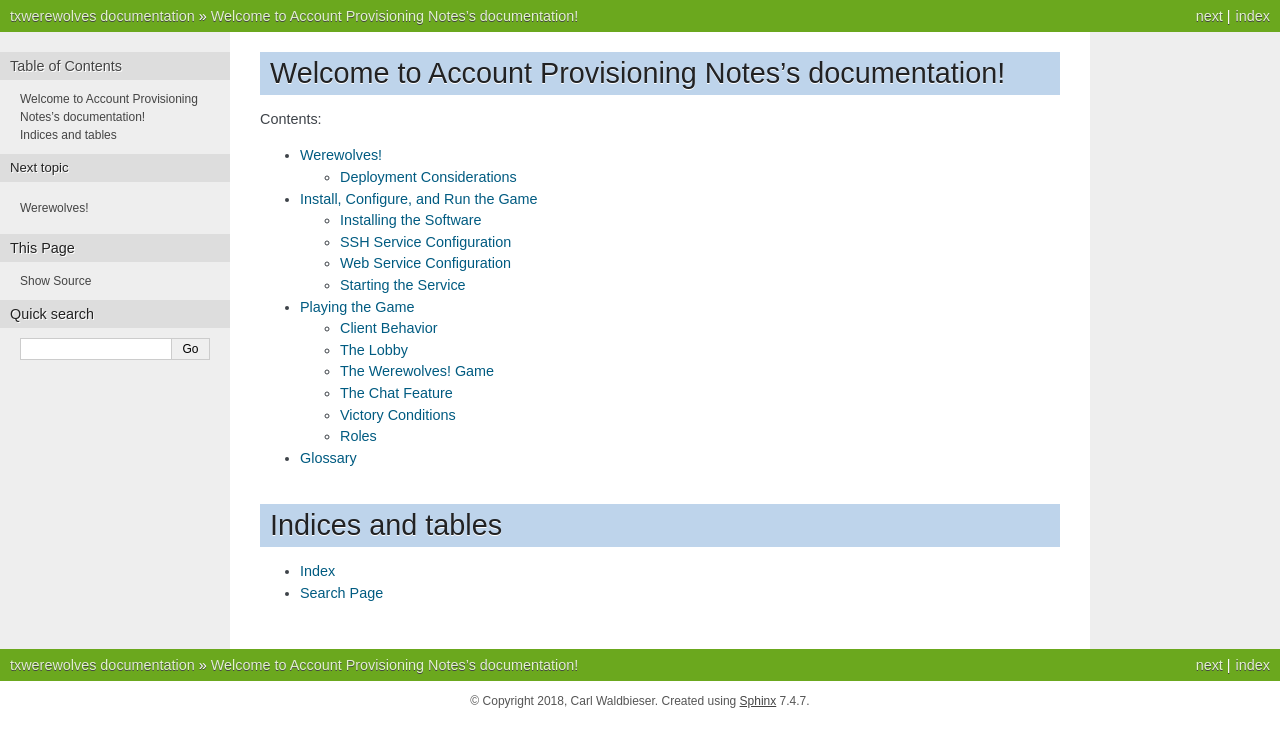
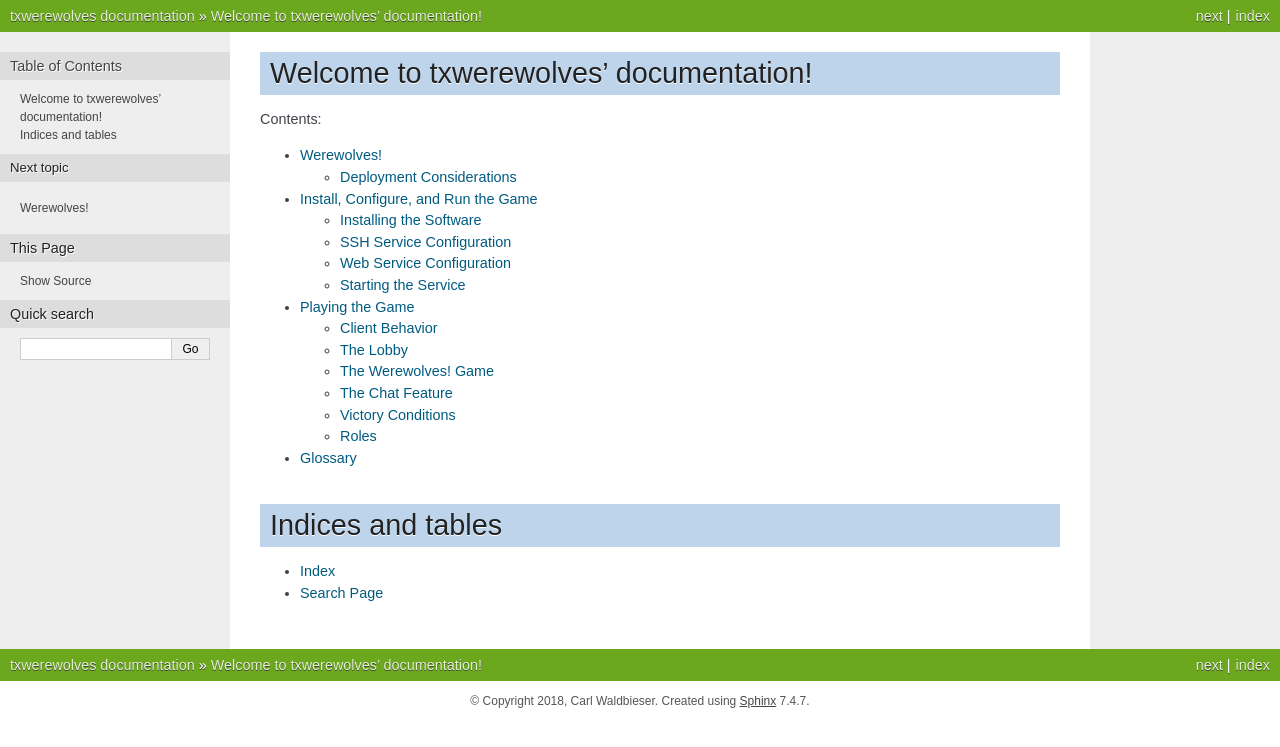
Before and after one commit to cwaldbieser/txwerewolves, a Sphinx documentation site: the page built from docs/index.rst, in a window 1280 px wide. Shown: the top 747 px of the page. Built offline with Sphinx 7.4.7, drawn with Linux system fonts in a browser that asks for light colours.

Commit message:
Corrected documentation title.

```diff
--- a/docs/index.rst
+++ b/docs/index.rst
@@ -1,9 +1,9 @@
-.. Account Provisioning Notes documentation master file, created by
+.. Werewolves! documentation master file, created by
    sphinx-quickstart on Mon Nov 27 12:49:53 2017.
    You can adapt this file completely to your liking, but it should at least
    contain the root `toctree` directive.
 
-Welcome to Account Provisioning Notes's documentation!
+Welcome to txwerewolves' documentation!
 ======================================================
 
 .. toctree::
```
